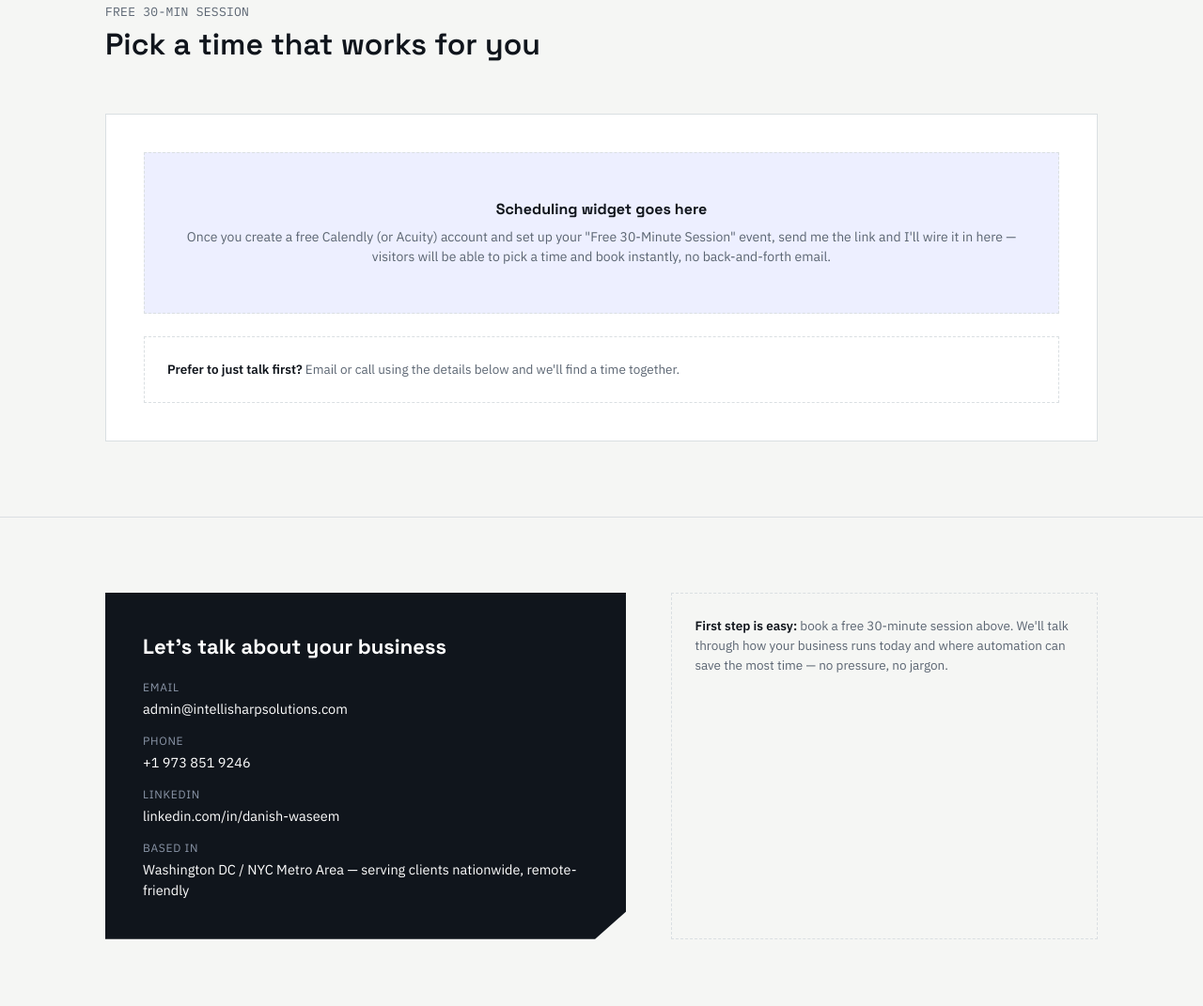
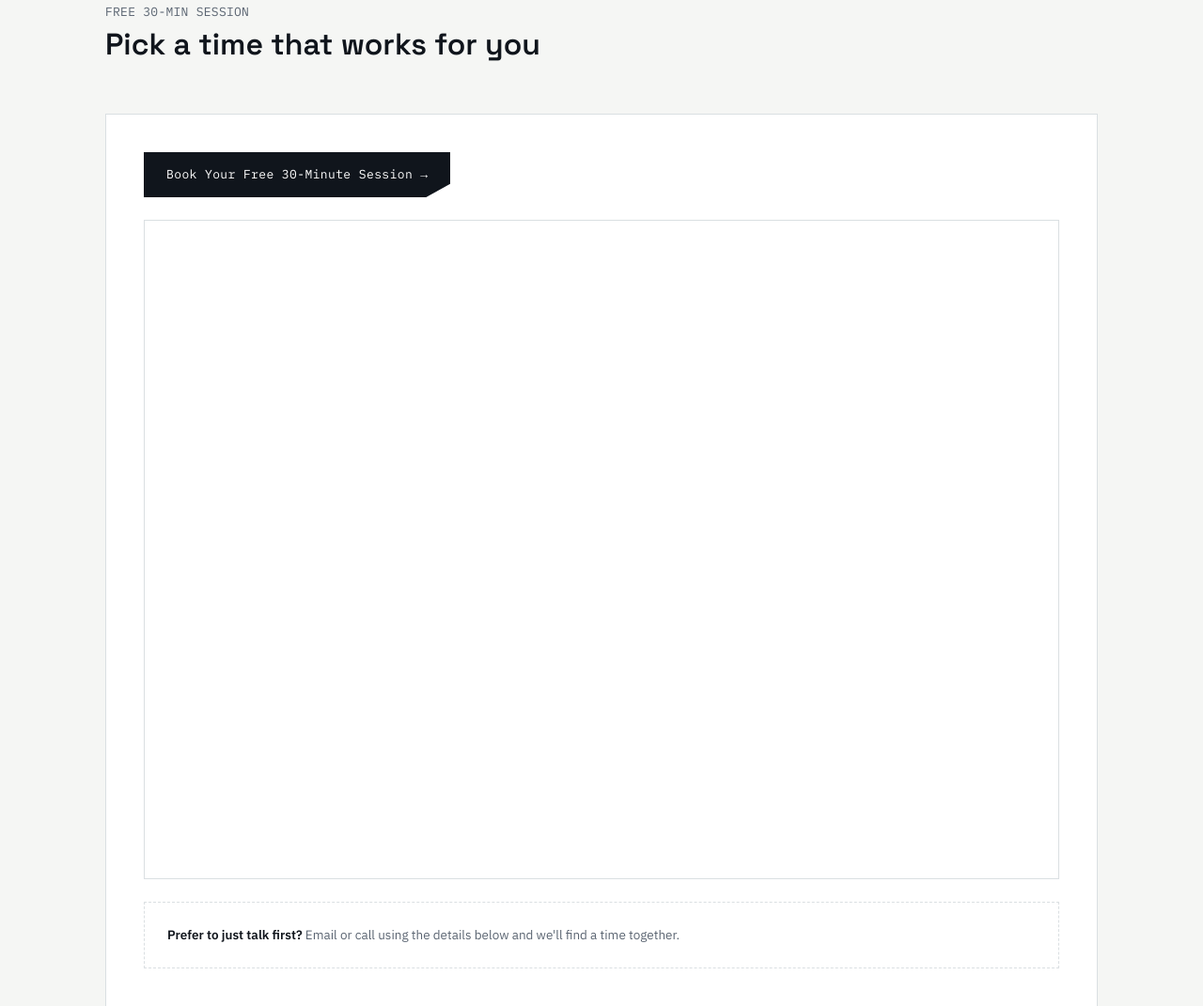
Before and after one commit to kashmiridanish92/intellisharp-solutions, a plain HTML site: page index.html in a window 1280 px wide. Shown: the part 3156-4227 px from the top of the page at 94% size. Drawn offline with Linux system fonts and the light colour scheme; a script that the page names is missing.

Commit message:
Update site content, add Cal.com booking and feedback form

```diff
--- a/index.html
+++ b/index.html
@@ -232,15 +232,11 @@
     padding:40px;
   }
   .booking-shell .note{ margin-top:24px; }
-  #booking-embed-placeholder{
-    border:1px dashed var(--line);
-    background:var(--accent-ink);
-    padding:48px 24px;
-    text-align:center;
-    color:var(--muted);
-    font-size:14px;
+  .booking-embed-wrap{
+    border:1px solid var(--line);
+    overflow:hidden;
   }
-  #booking-embed-placeholder strong{ color:var(--ink); display:block; margin-bottom:6px; font-family:'Space Grotesk', sans-serif; font-size:16px; }
+  .booking-embed-wrap iframe{ display:block; border:none; }
 
   /* Feedback */
   .feedback-shell{
@@ -311,7 +307,7 @@
     <h1>Automation that adds the human touch<span class="slash"> / </span>not replaces it.</h1>
     <p class="lede">IntelliSharp Solutions brings 12+ years of enterprise RPA and AI engineering to small and mid-sized businesses — automating data entry, document processing, and policy lookups so your team spends less time digging through paperwork and more time with clients.</p>
     <div class="hero-cta">
-      <a href="#contact" class="btn btn-primary">Book a free 30-min session</a>
+      <a href="https://cal.com/danish-waseem-ggrq8c/free-30-minute-consultation" target="_blank" rel="noopener" class="btn btn-primary">Book a free 30-min session</a>
       <a href="#services" class="btn btn-ghost">See services</a>
     </div>
   </div>
@@ -440,24 +436,11 @@
       </div>
     </div>
     <div class="booking-shell">
-      <!--
-        TODO (Danish): This is a placeholder. Create a free scheduling account
-        (Calendly or Acuity/as.me — same tool as the example you shared),
-        set up a "Free 30-Minute Session" event type, then either:
-          1) Swap the data-url below for your real Calendly link and delete
-             the placeholder <div id="booking-embed-placeholder"> block, or
-          2) If you use Acuity instead, replace this whole block with
-             Acuity's embed <iframe src="https://app.acuityscheduling.com/schedule.php?owner=...">.
-      -->
-      <div id="booking-embed-placeholder">
-        <strong>Scheduling widget goes here</strong>
-        Once you create a free Calendly (or Acuity) account and set up your "Free 30-Minute Session" event, send me the link and I'll wire it in here — visitors will be able to pick a time and book instantly, no back-and-forth email.
+      <a href="https://cal.com/danish-waseem-ggrq8c/free-30-minute-consultation" target="_blank" rel="noopener" class="btn btn-primary" style="margin-bottom:24px;">Book Your Free 30-Minute Session →</a>
+      <div class="booking-embed-wrap">
+        <div id="my-cal-inline" style="width:100%;height:700px;overflow:scroll;"></div>
       </div>
-      <!-- Calendly embed (uncomment and set your real link once ready)
-      <div class="calendly-inline-widget" data-url="https://calendly.com/intellisharpsolutions/free-30-min-session" style="min-width:320px;height:700px;"></div>
-      <script type="text/javascript" src="https://assets.calendly.com/assets/external/widget.js" async></script>
-      -->
-      <div class="note">
+      <div class="note" style="margin-top:24px;">
         <strong>Prefer to just talk first?</strong> Email or call using the details below and we'll find a time together.
       </div>
     </div>
@@ -551,5 +534,17 @@
 
 <script>document.getElementById('year').textContent = new Date().getFullYear();</script>
 
+<!-- Cal.com booking widget: official embed snippet for danish-waseem-ggrq8c/free-30-minute-consultation -->
+<script type="text/javascript">
+  (function (C, A, L) { let p = function (a, ar) { a.q.push(ar); }; let d = C.document; C.Cal = C.Cal || function () { let cal = C.Cal; let ar = arguments; if (!cal.loaded) { cal.ns = {}; cal.q = cal.q || []; d.head.appendChild(d.createElement("script")).src = A; cal.loaded = true; } if (ar[0] === L) { const api = function () { p(api, arguments); }; const namespace = ar[1]; api.q = api.q || []; if (typeof namespace === "string") { cal.ns[namespace] = cal.ns[namespace] || api; p(cal.ns[namespace], ar); p(cal, ["initNamespace", namespace]); } else p(cal, ar); return; } p(cal, ar); }; })(window, "https://app.cal.com/embed/embed.js", "init");
+  Cal("init", "free-30-minute-consultation", {origin: "https://cal.com"});
+  Cal.ns["free-30-minute-consultation"]("inline", {
+    elementOrSelector: "#my-cal-inline",
+    config: {"layout": "month_view"},
+    calLink: "danish-waseem-ggrq8c/free-30-minute-consultation",
+  });
+  Cal.ns["free-30-minute-consultation"]("ui", {"styles": {"branding": {"brandColor": "#2647E0"}}, "hideEventTypeDetails": false, "layout": "month_view"});
+</script>
+
 </body>
 </html>
```
